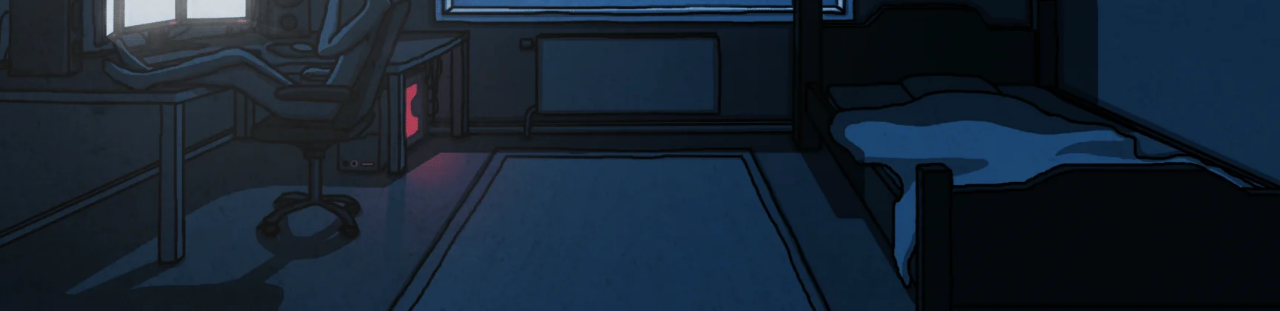
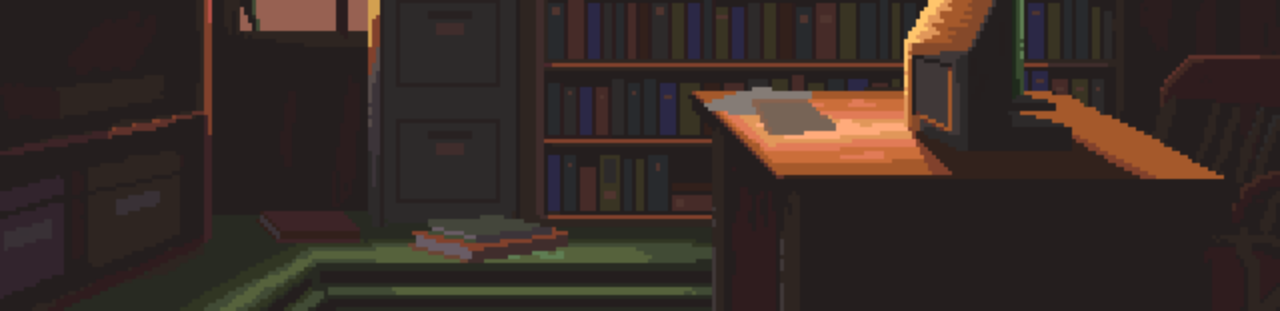
Before and after one commit to mcabrera108/portfolio-website, a website built with webpack: page docs/index.html in a window 1280 px wide. Shown: the part 489-800 px from the top of the page. Built offline with nearby package versions, Linux system fonts and the light colour scheme.

Commit message:
Changed Background Img

```diff
--- a/docs/style.css
+++ b/docs/style.css
@@ -21,7 +21,7 @@
     padding-right: 6px;
 }
 body {
-    background: url(https://mcabrera108.github.io/portfolio-website/../img/pixel-art-city.gif);
+    background: url(./../img/office.png);
     background-repeat: no-repeat;
     background-position: center;
     background-attachment: fixed;
```
Also changed, not shown: img/office.png (added), img/pixel-art-city.jpg (renamed from img/pixel-art-city.gif).
